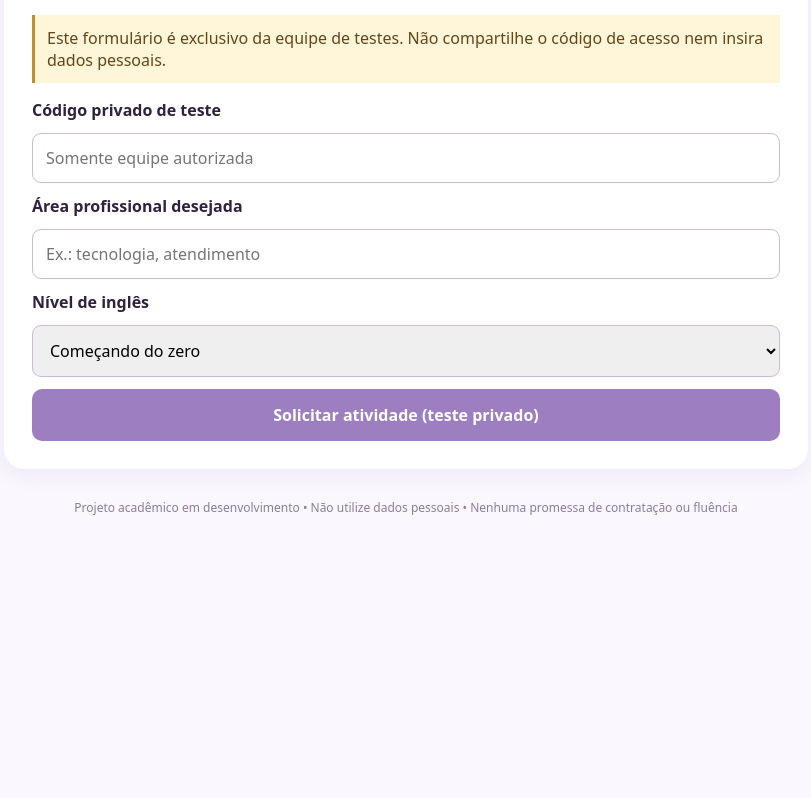
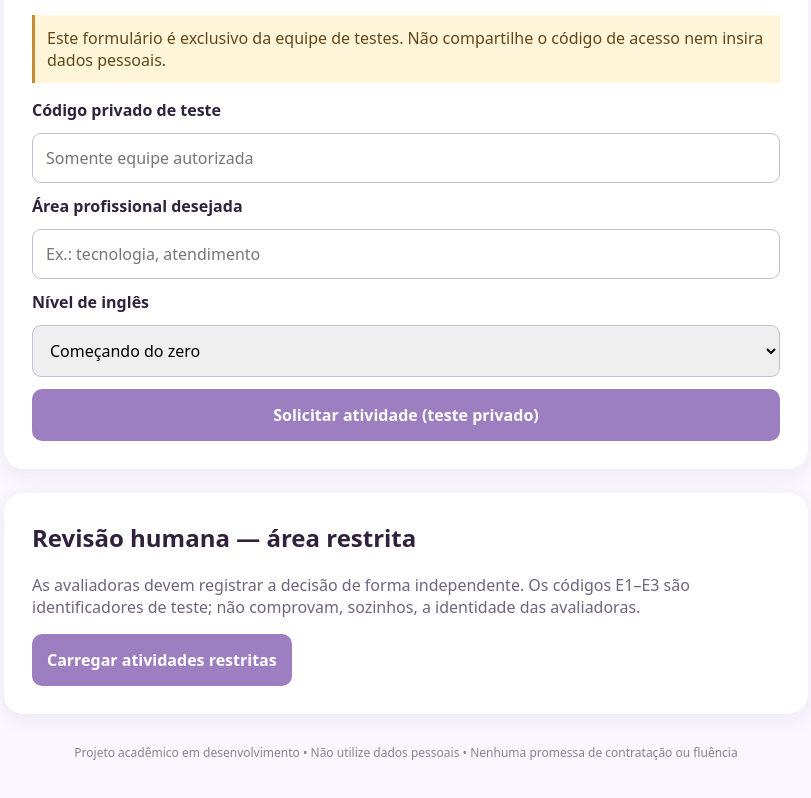
Before and after one commit to projetosdajheni-netizen/bellatech-mvp, a React (Vite) app: page / in a window 1280 px wide. Shown: the part 560-1358 px from the top of the page, without its empty margins (234-1045 px from the left). Before the commit the page ends 1131 px from the top, so only its background shows below. Built offline with nearby package versions, Linux system fonts and the light colour scheme.

Commit message:
feat: incluir painel privado de avaliacao na interface BellaTech

```diff
--- a/src/App.jsx
+++ b/src/App.jsx
@@ -1,4 +1,5 @@
 import { useState } from 'react';
+import ReviewPanel from './ReviewPanel.jsx';
 
 export default function App() {
   const [area, setArea] = useState('');
@@ -57,6 +58,7 @@ export default function App() {
         <p>Status: aguardando revisão humana. Nenhuma atividade foi publicada.</p>
       </div>}
     </section>
+    <ReviewPanel access={access} />
     <footer>Projeto acadêmico em desenvolvimento • Não utilize dados pessoais • Nenhuma promessa de contratação ou fluência</footer>
   </main>;
 }
```
